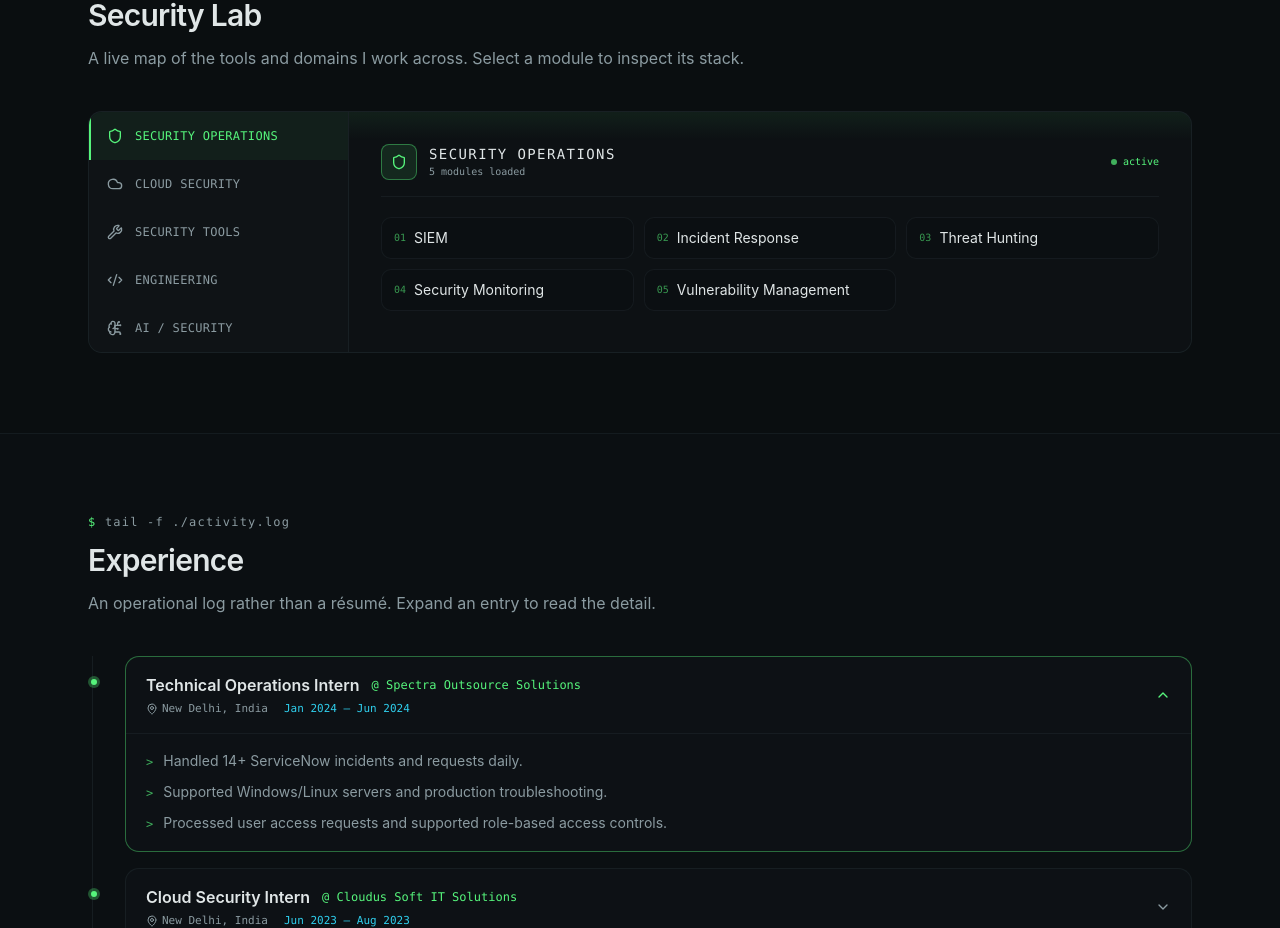
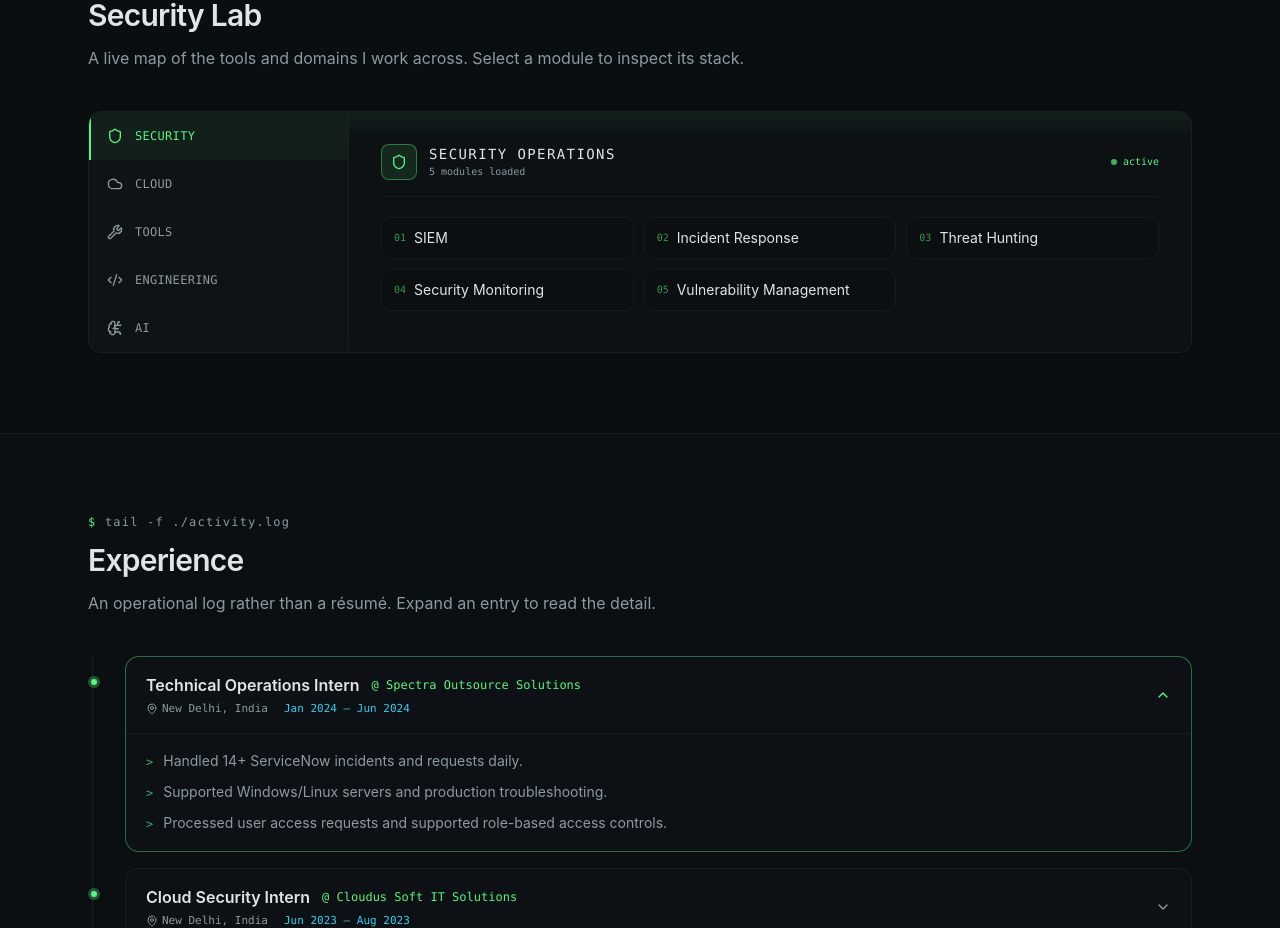
Before and after one commit to reetbhatia/reetbhatia-portfolio, a Next.js app: page / in a window 1280 px wide. Shown: the part 2715-3643 px from the top of the page. Built offline with nearby package versions, Linux system fonts and the light colour scheme.

Commit message:
Update security-lab.tsx

```diff
--- a/components/security-lab.tsx
+++ b/components/security-lab.tsx
@@ -47,8 +47,17 @@ export function SecurityLab() {
                       )}
                     >
                       <GroupIcon className="size-4 shrink-0" />
-                      <span className="hidden sm:inline">{group.title}</span>
-                      <span className="sm:hidden">{group.title.split(' ')[0]}</span>
+                      <span>
+  {group.id === 'secops'
+    ? 'SECURITY'
+    : group.id === 'cloud'
+      ? 'CLOUD'
+      : group.id === 'tools'
+        ? 'TOOLS'
+        : group.id === 'engineering'
+          ? 'ENGINEERING'
+          : 'AI'}
+</span>
                     </button>
                   </li>
                 )
```
